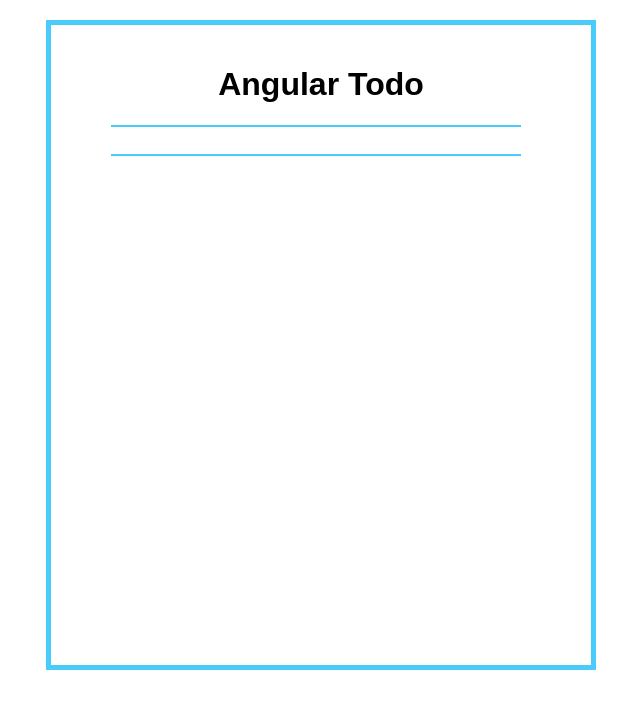
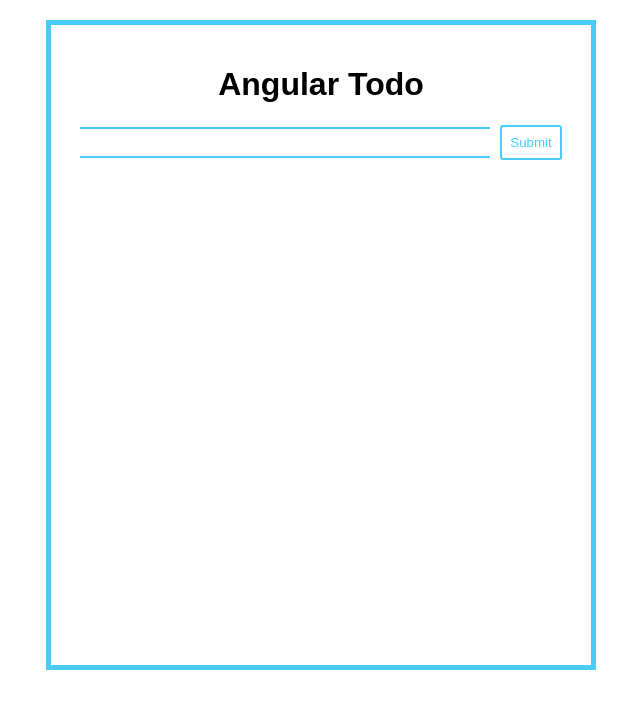
Before and after one commit to phillip-ables/angular-todo-list, an Angular app in the folder todos-app/: page / in a window 1280 px wide. Shown: the top 708 px of the page, without its empty margins (319-959 px from the left). Built offline with nearby package versions, Linux system fonts and the light colour scheme.

Commit message:
btn with click=addTodo()

```diff
--- a/todos-app/src/app/components/todo-input/todo-input.component.html
+++ b/todos-app/src/app/components/todo-input/todo-input.component.html
@@ -1,3 +1,4 @@
 <div class="todo-input-wrapper">
 	<input type="text" [(ngModel)]="todoText" value={{todoText}} />
+	<button class="btn btn-primary" (click)="addTodo()">Submit</button>
 </div>
```
